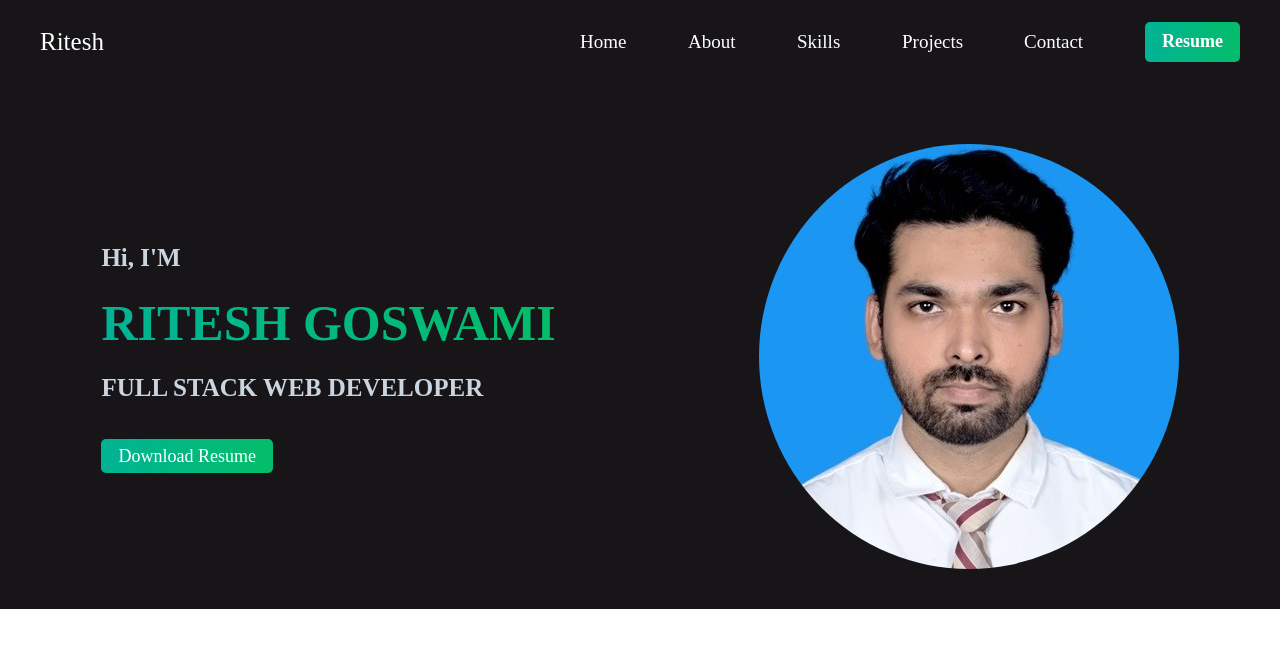
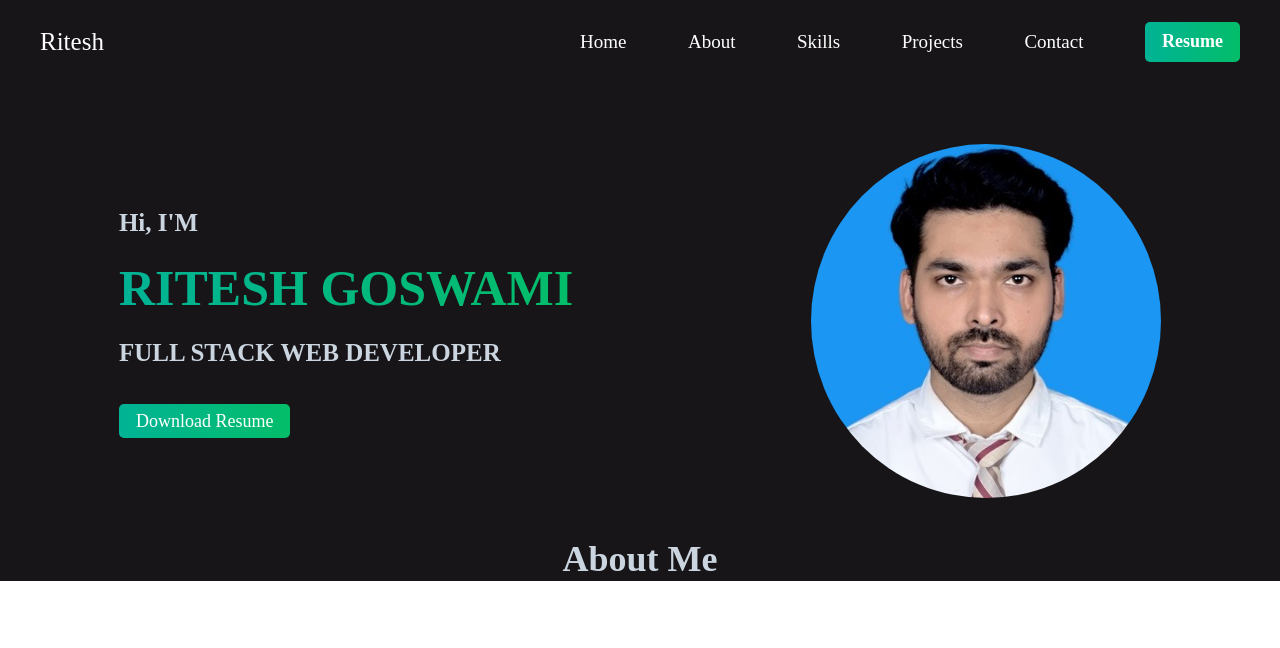
Before and after one commit to ritesh22201/ritesh22201.github.io, a React (Create React App) app: page / in a window 1280 px wide. Shown: the top 648 px of the page. Built offline with nearby package versions, Linux system fonts and the light colour scheme.

Commit message:
code added

```diff
--- a/package.json
+++ b/package.json
@@ -11,6 +11,7 @@
     "@testing-library/react": "^13.4.0",
     "@testing-library/user-event": "^13.5.0",
     "animate.css": "^4.1.1",
+    "aos": "^2.3.4",
     "framer-motion": "^10.12.12",
     "mdb-ui-kit": "^6.3.1",
     "react": "^18.2.0",
--- a/src/App.js
+++ b/src/App.js
@@ -12,6 +12,7 @@ function App() {
       <Navbar/>
       {/* <AllRoutes/> */}
       <Home/>
+      <About/>
     </div>
   );
 }
--- a/src/Components/Button.css
+++ b/src/Components/Button.css
@@ -6,11 +6,19 @@
     background-image: linear-gradient(to right, #01b395, #03bd69);
     font-family: cursive;
     text-decoration: none;
+    transition: 1s ease;
   }
 
   #button:hover{
-    animation: pulse;
+    /* padding:10px 17px;
+    transition: 0.3s; */
+    -webkit-transform: scale(1.2);
+    -ms-transform: scale(1.2);
+    transform: scale(1.1);
+    transition: 1s ease;
   }
+
+
 
   .bg{
     background-color: #171518;
--- a/src/Components/Navbar.jsx
+++ b/src/Components/Navbar.jsx
@@ -11,22 +11,24 @@ const Navbar = () => {
     }
 
     return (
-        <Box position="sticky" top='0' className={'bg'} color={'white'} id='nav-menu' p={'12px 0'} fontSize={'19px'}>
+        <Box position="sticky" top='0' className={'bg'} color={'white'} p={'12px 0'} fontSize={'19px'}>
+            <nav id='nav-menu' className='nav-menu'>
                 <Flex m='0 30px' p={'10px'} alignItems={'center'} justifyContent={'space-between'}>
-                <Box fontSize='25px' textAlign='start' w={'20%'}>
+                    <Box className='nav-logo' fontSize='25px' textAlign='start' w={'20%'}>
                         Ritesh
                     </Box>
                     <Box w={'55%'}>
                         <Flex justifyContent={'space-between'} alignItems={'center'}>
-                        <HashLink className='animate__animated animate__pulse' style={{ textDecoration:"none"}} to='/'>Home</HashLink>
-                        <HashLink data-mdb-animation-start="onHover"  className='animate__animated animate__pulse' style={{ textDecoration:"none"}} to='/#about'>About</HashLink>
-                        <HashLink className='animate__animated animate__pulse' style={{ textDecoration:"none"}} to='/#skills'>Skills</HashLink>
-                        <HashLink className='animate__animated animate__pulse' style={{ textDecoration:"none"}} to='/#projects'>Projects</HashLink>
-                        <HashLink className='animate__animated animate__pulse' style={{ textDecoration:"none"}} to='/#contact'>Contact</HashLink>
-                        <Button onClick={resumeHandler} id='button' className='animate__animated animate__pulse'>Resume</Button>
+                            <HashLink className='nav-link home' style={{ textDecoration: "none" }} to='/'>Home</HashLink>
+                            <HashLink className='nav-link about' style={{ textDecoration: "none" }} to='/#about'>About</HashLink>
+                            <HashLink className='nav-link skills' style={{ textDecoration: "none" }} to='/#skills'>Skills</HashLink>
+                            <HashLink className='nav-link projects' style={{ textDecoration: "none" }} to='/#projects'>Projects</HashLink>
+                            <HashLink className='nav-link contact' style={{ textDecoration: "none" }} to='/#contact'>Contact</HashLink>
+                            <Button onClick={resumeHandler} id='button' className='nav-link resume'>Resume</Button>
                         </Flex>
                     </Box>
                 </Flex>
+            </nav>
         </Box>
     )
 }
--- a/src/Pages/About.jsx
+++ b/src/Pages/About.jsx
@@ -1,10 +1,10 @@
-import { Box, Button } from '@chakra-ui/react'
+import { Box, Button, Heading } from '@chakra-ui/react'
 import React from 'react'
 
 const About = () => {
   return (
-    <Box>
-        <Button>fkdsfj</Button>
+    <Box id="about" className="about section bg">
+        <Heading textAlign={'center'} color={'gray.300'}>About Me</Heading>
     </Box>
   )
 }
--- a/src/Pages/Contact.jsx
+++ b/src/Pages/Contact.jsx
@@ -3,7 +3,7 @@ import React from 'react'
 
 const Contact = () => {
   return (
-    <Box>
+    <Box id='contact'>
 
     </Box>
   )
--- a/src/Pages/Home.jsx
+++ b/src/Pages/Home.jsx
@@ -11,12 +11,12 @@ const Home = () => {
       <Flex justifyContent={'space-around'} alignItems={'center'}>
         <Box>
             <Heading color={'gray.300'} mb={'20px'} fontSize={'25px'}>Hi, I'M</Heading>
-            <Heading bgGradient={'linear-gradient(to right, #01b395, #03bd69)'} bgClip='text' mb={'20px'} fontSize={'50px'}>RITESH GOSWAMI</Heading>
+            <Heading id='user-detail-name' bgGradient={'linear-gradient(to right, #01b395, #03bd69)'} bgClip='text' mb={'20px'} fontSize={'50px'}>RITESH GOSWAMI</Heading>
             <Heading color={'gray.300'} mb={'40px'} fontSize={'25px'}>FULL STACK WEB DEVELOPER</Heading>
             <Link id='button' href={Ritesh_Goswami_Resume} download={true} target='_blank'>Download Resume</Link>
         </Box>
         <Box>
-          <Image borderRadius={'50%'} src={image} alt='profile image'/>
+          <Image w={'350px'} borderRadius={'50%'} src={image} alt='profile image'/>
         </Box>
       </Flex>
     </Box>
--- a/src/Pages/Projects.jsx
+++ b/src/Pages/Projects.jsx
@@ -1,8 +1,11 @@
+import { Box } from '@chakra-ui/react';
 import React from 'react'
 
 const Projects = () => {
   return (
-    <div>Projects</div>
+    <Box id='projects'>
+
+    </Box>
   )
 }
 
--- a/src/Pages/Skills.jsx
+++ b/src/Pages/Skills.jsx
@@ -1,8 +1,11 @@
+import { Box } from '@chakra-ui/react'
 import React from 'react'
 
 const Skills = () => {
   return (
-    <div>Skills</div>
+    <Box id='skills'>
+
+    </Box>
   )
 }
 
```
Also changed, not shown: 1 other file (tests, documents, lock files or other folders). Lines whose indentation alone changed are shown as unchanged.
